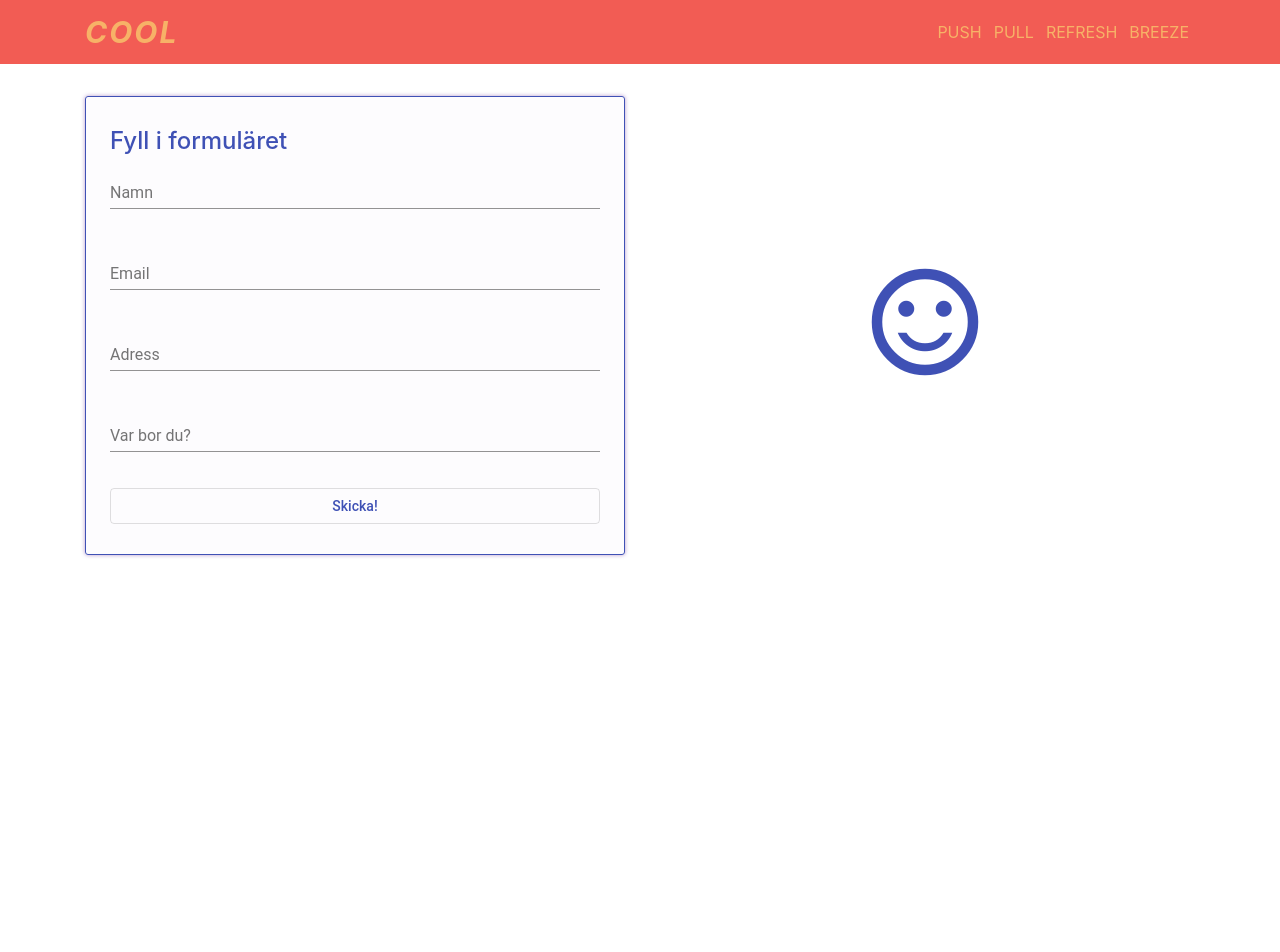
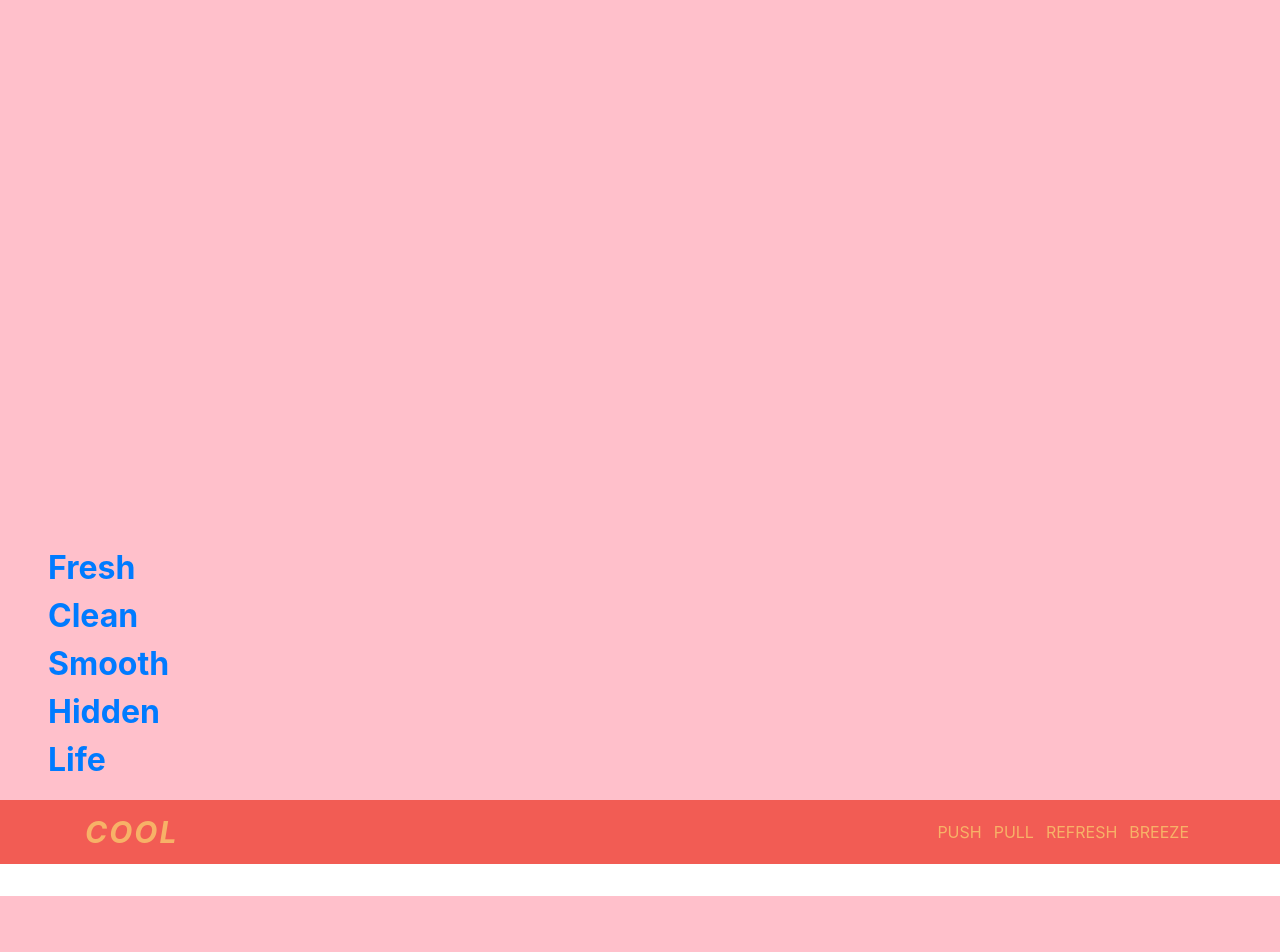
Before and after one commit to joisak/angularBootstrap, an Angular app: page / in a window 1280 px wide. Shown: the top 952 px of the page. Before the commit the page ends 800 px from the top, so only its background shows below. Built offline with nearby package versions, Linux system fonts and the light colour scheme.

Commit message:
added sticky header

```diff
--- a/src/app/app.component.html
+++ b/src/app/app.component.html
@@ -1,6 +1,12 @@
 <!--The content below is only a placeholder and can be replaced.-->
 
-<app-header></app-header>
+<app-full-screen> </app-full-screen>
+
+<div #header class="sticky">
+  <app-header></app-header>
+</div>
+
+<app-full-screen> </app-full-screen>
 
 <div class="container">
   <div class="row align-items-center">
--- a/src/app/app.component.scss
+++ b/src/app/app.component.scss
@@ -10,3 +10,9 @@ h2 {
   font-size: 128px;
   color: #3f51b5;
 }
+
+.sticky {
+  position: sticky;
+  top: 0;
+  width: 100%;
+}
--- a/src/app/app.component.ts
+++ b/src/app/app.component.ts
@@ -1,10 +1,12 @@
-import { Component } from '@angular/core';
+import { AfterViewInit, Component } from '@angular/core';
 
 @Component({
   selector: 'app-root',
   templateUrl: './app.component.html',
   styleUrls: ['./app.component.scss']
 })
-export class AppComponent {
+export class AppComponent implements AfterViewInit {
+  ngAfterViewInit() {}
+
   title = 'bootstrapProject';
 }
--- a/src/app/app.module.ts
+++ b/src/app/app.module.ts
@@ -7,9 +7,10 @@ import { AppRoutingModule } from './app-routing.module';
 import { AppComponent } from './app.component';
 import { FormComponent } from './components/form/form.component';
 import { HeaderComponent } from './components/header/header.component';
+import { FullScreenComponent } from './components/full-screen/full-screen.component';
 
 @NgModule({
-  declarations: [AppComponent, FormComponent, HeaderComponent],
+  declarations: [AppComponent, FormComponent, HeaderComponent, FullScreenComponent],
   imports: [
     BrowserModule,
     AppRoutingModule,
--- /dev/null
+++ b/src/app/components/full-screen/full-screen.component.html
@@ -0,0 +1,13 @@
+<div class="wrapper">
+  <div class="inner-wrapper">
+    <div class="fullscreen-menu">
+      <ul class="vertical-menu">
+        <li><a href="">Fresh</a></li>
+        <li><a href="">Clean</a></li>
+        <li><a href="">Smooth</a></li>
+        <li><a href="">Hidden</a></li>
+        <li><a href="">Life</a></li>
+      </ul>
+    </div>
+  </div>
+</div>
--- /dev/null
+++ b/src/app/components/full-screen/full-screen.component.scss
@@ -0,0 +1,26 @@
+.wrapper {
+  height: 100vh;
+  background-color: pink;
+  .inner-wrapper {
+    padding: 0 48px;
+    height: inherit;
+  }
+}
+
+.fullscreen-menu {
+  display: flex;
+  flex-direction: column;
+  align-content: flex-end;
+  justify-content: flex-end;
+  height: 100%;
+  .vertical-menu {
+    list-style: none;
+    padding: 0;
+    li {
+      a {
+        font-size: 2rem;
+        font-weight: bold;
+      }
+    }
+  }
+}
--- /dev/null
+++ b/src/app/components/full-screen/full-screen.component.ts
@@ -0,0 +1,15 @@
+import { Component, HostListener, OnInit } from '@angular/core';
+
+@Component({
+  selector: 'app-full-screen',
+  templateUrl: './full-screen.component.html',
+  styleUrls: ['./full-screen.component.scss']
+})
+export class FullScreenComponent implements OnInit {
+  @HostListener('window:scroll')
+  onResize() {}
+
+  constructor() {}
+
+  ngOnInit() {}
+}
```
Also changed, not shown: 1 other file (tests, documents, lock files or other folders).
